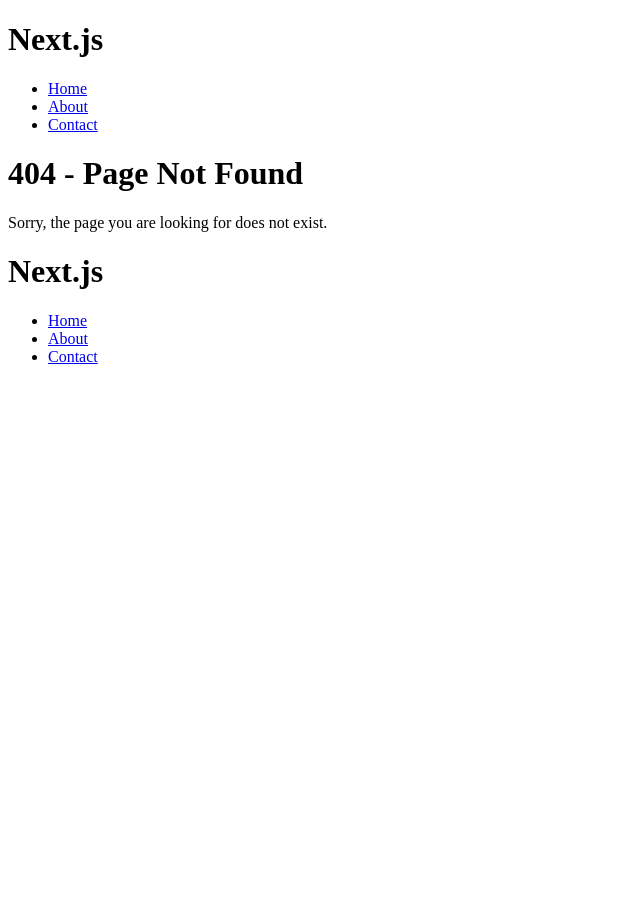
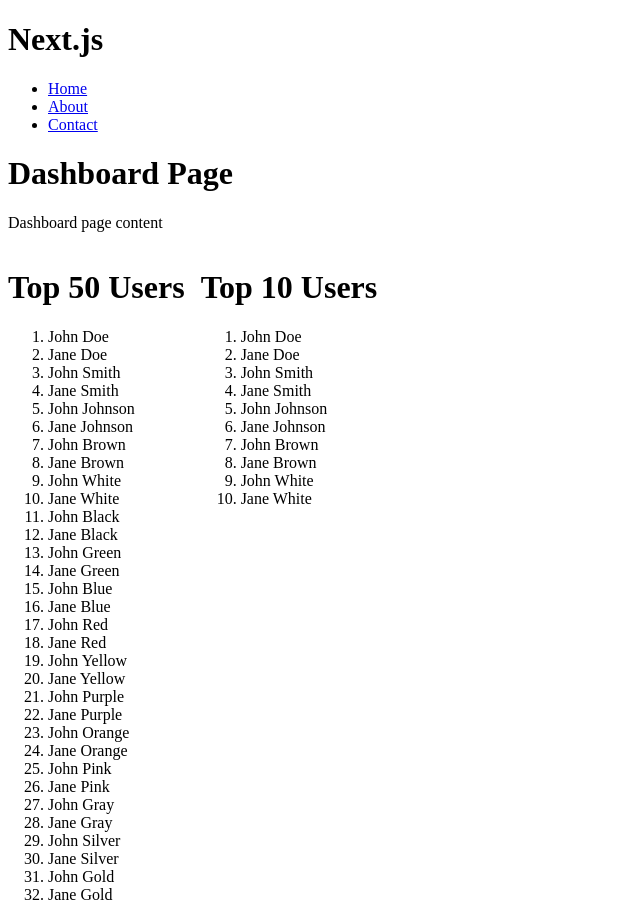
Before and after one commit to demetrio1234/mini-grosi-kiste-frontend-nextjs, a Next.js app: page /dashboard in a window 1280 px wide. Before the commit this address had no page. Shown: the top 904 px of the page, without its empty margins (0-640 px from the left). Before the commit the page ends 800 px from the top, so only its background shows below. Built offline with nearby package versions, Linux system fonts and the light colour scheme.

Commit message:
feat: Add Top Ten, Fifty, and Hundred Users Score Pages using the Parallel Routing technique in Next.js

```diff
--- /dev/null
+++ b/src/app/dashboard/@topfiftyusersscore/page.tsx
@@ -0,0 +1,63 @@
+export default function TopFiftyUsersScorePage() {
+    return (
+        <div>
+            <h1>Top 50 Users</h1>
+            <ol>
+                <li>John Doe</li>
+                <li>Jane Doe</li>
+                <li>John Smith</li>
+                <li>Jane Smith</li>
+                <li>John Johnson</li>
+                <li>Jane Johnson</li>
+                <li>John Brown</li>
+                <li>Jane Brown</li>
+                <li>John White</li>
+                <li>Jane White</li>
+                <li>John Black</li>
+                <li>Jane Black</li>
+                <li>John Green</li>
+                <li>Jane Green</li>
+                <li>John Blue</li>
+                <li>Jane Blue</li>
+                <li>John Red</li>
+                <li>Jane Red</li>
+                <li>John Yellow</li>
+                <li>Jane Yellow</li>
+                <li>John Purple</li>
+                <li>Jane Purple</li>
+                <li>John Orange</li>
+                <li>Jane Orange</li>
+                <li>John Pink</li>
+                <li>Jane Pink</li>
+                <li>John Gray</li>
+                <li>Jane Gray</li>
+                <li>John Silver</li>
+                <li>Jane Silver</li>
+                <li>John Gold</li>
+                <li>Jane Gold</li>
+                <li>John Copper</li>
+                <li>Jane Copper</li>
+                <li>John Bronze</li>
+                <li>Jane Bronze</li>
+                <li>John Platinum</li>
+                <li>Jane Platinum</li>
+                <li>John Diamond</li>
+                <li>Jane Diamond</li>
+                <li>John Ruby</li>
+                <li>Jane Ruby</li>
+                <li>John Emerald</li>
+                <li>Jane Emerald</li>
+                <li>John Sapphire</li>
+                <li>Jane Sapphire</li>
+                <li>John Quartz</li>
+                <li>Jane Quartz</li>
+                <li>John Granite</li>
+                <li>Jane Granite</li>
+                <li>John Marble</li>
+                <li>Jane Marble</li>
+                <li>John Limestone</li>
+                <li>Jane Limestone</li>
+            </ol>
+        </div>
+    )
+}
--- /dev/null
+++ b/src/app/dashboard/@tophundredusersscore/page.tsx
@@ -0,0 +1,64 @@
+export default function TopHundredUsersScorePage() {
+    return (
+        <div>
+            <h1>Top 100 Users</h1>
+            <ol>
+                <li>John Doe</li>
+                <li>Jane Doe</li>
+                <li>John Smith</li>
+                <li>Jane Smith</li>
+                <li>John Johnson</li>
+                <li>Jane Johnson</li>
+                <li>John Brown</li>
+                <li>Jane Brown</li>
+                <li>John White</li>
+                <li>Jane White</li>
+                <li>John Black</li>
+                <li>Jane Black</li>
+                <li>John Green</li>
+                <li>Jane Green</li>
+                <li>John Blue</li>
+                <li>Jane Blue</li>
+                <li>John Red</li>
+                <li>Jane Red</li>
+                <li>John Yellow</li>
+                <li>Jane Yellow</li>
+                <li>John Purple</li>
+                <li>Jane Purple</li>
+                <li>John Orange</li>
+                <li>Jane Orange</li>
+                <li>John Pink</li>
+                <li>Jane Pink</li>
+                <li>John Gray</li>
+                <li>Jane Gray</li>
+                <li>John Silver</li>
+                <li>Jane Silver</li>
+                <li>John Gold</li>
+                <li>Jane Gold</li>
+                <li>John Copper</li>
+                <li>Jane Copper</li>
+                <li>John Bronze</li>
+                <li>Jane Bronze</li>
+                <li>John Platinum</li>
+                <li>Jane Platinum</li>
+                <li>John Diamond</li>
+                <li>Jane Diamond</li>
+                <li>John Ruby</li>
+                <li>Jane Ruby</li>
+                <li>John Emerald</li>
+                <li>Jane Emerald</li>
+                <li>John Sapphire</li>
+                <li>Jane Sapphire</li>
+                <li>John Quartz</li>
+                <li>Jane Quartz</li>
+                <li>John Granite</li>
+                <li>Jane Granite</li>
+                <li>John Marble</li>
+                <li>Jane Marble</li>
+                <li>John Limestone</li>
+                <li>Jane Limestone</li>
+                <li>John Sandstone</li>
+            </ol>
+        </div>
+    )
+}
--- /dev/null
+++ b/src/app/dashboard/@toptenusersscore/page.tsx
@@ -0,0 +1,19 @@
+export default function TopTenUsersScorePage() {
+    return (
+        <div>
+            <h1>Top 10 Users</h1>
+            <ol>
+                <li>John Doe</li>
+                <li>Jane Doe</li>
+                <li>John Smith</li>
+                <li>Jane Smith</li>
+                <li>John Johnson</li>
+                <li>Jane Johnson</li>
+                <li>John Brown</li>
+                <li>Jane Brown</li>
+                <li>John White</li>
+                <li>Jane White</li>
+            </ol>
+        </div>
+    )
+}
--- /dev/null
+++ b/src/app/dashboard/layout.tsx
@@ -0,0 +1,21 @@
+export default function RootLayout(
+    { children, toptenusersscore, topfiftyusersscore, tophundredusersscore }:
+        {
+            children: React.ReactNode,
+            toptenusersscore: React.ReactNode,
+            topfiftyusersscore: React.ReactNode,
+            tophundredusersscore: React.ReactNode
+        }) {
+    return (
+        <div>
+            <div>{children}</div>
+            <div style={{ display: "flex" }}>
+                <div style={{ display: "flex", flexDirection: "column" }}>
+                    <div>{topfiftyusersscore}</div>
+                    <div>{tophundredusersscore}</div>
+                </div>
+                <div style={{ display: "flex", flex: 1 }}>{toptenusersscore}</div>
+            </div>
+        </div>
+    )
+}
--- /dev/null
+++ b/src/app/dashboard/page.tsx
@@ -0,0 +1,8 @@
+export default function DashboardPage() {
+    return (
+        <div>
+            <h1>Dashboard Page</h1>
+            <p>Dashboard page content</p>
+        </div>
+    )
+}
```
